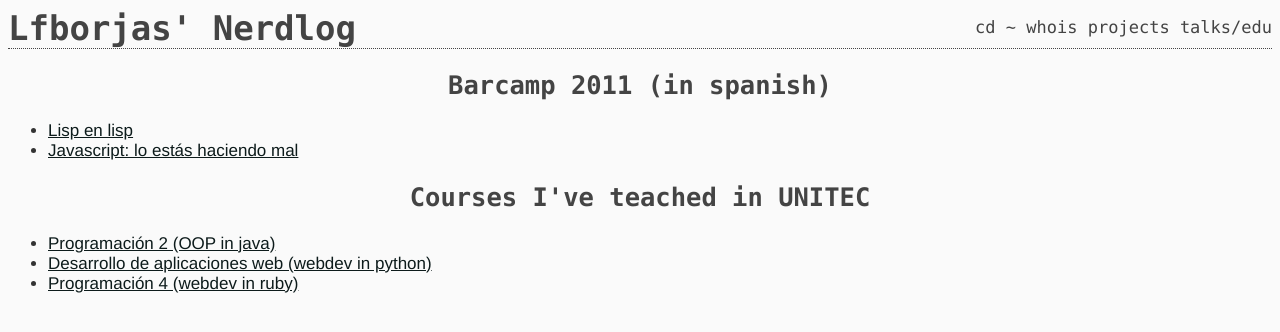
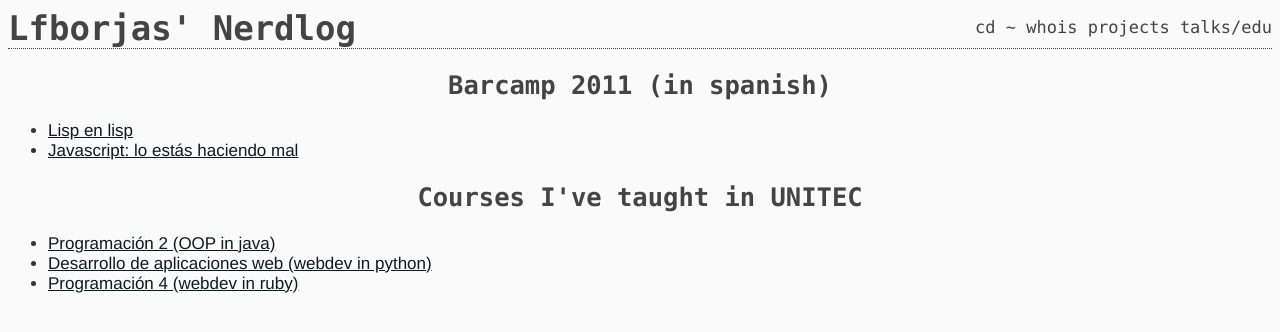
Before and after one commit to lfborjas/tech.lfborjas.com, a Jekyll site: the page built from talks.html, in a window 1280 px wide. Shown: the top 332 px of the page. Built offline with Jekyll 4.4.1, drawn with Linux system fonts in a browser that asks for light colours; comment, search, counter and statistics services are not loaded.

Commit message:
Update talks.html

```diff
--- a/talks.html
+++ b/talks.html
@@ -9,7 +9,7 @@ title: Talks/Edu
     <li><a href="http://lfborjas.com/barcamp4/index.html">Javascript: lo estás haciendo mal</a></li>
 </ul>
 
-<h2>Courses I've teached in UNITEC</h2>
+<h2>Courses I've taught in UNITEC</h2>
 
 <ul>
     <li><a href="http://lfborjas.com/progra2/index.html">Programación 2 (OOP in java)</a></li>
```
